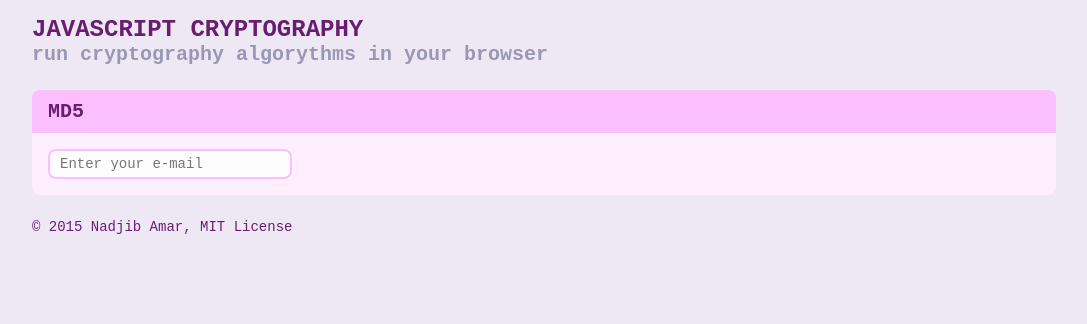
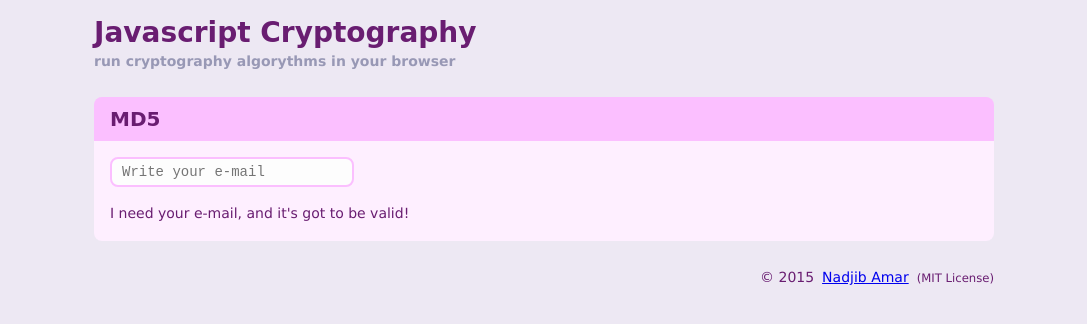
Before and after one commit to ebabel-eu/js-cryptography, a website: page src/index.html in a window 1280 px wide. Shown: the whole page, without its empty margins (96-1183 px from the left). Drawn offline with nearby package versions, Linux system fonts and the light colour scheme; files that its build step writes are made by us from their sources.

Commit message:
refactoring style and js code

```diff
--- a/src/css/default.css
+++ b/src/css/default.css
@@ -2,30 +2,37 @@ body {
     background-color: #EDE8F3;
     color: #691D71;
     font-size: 14px;
-    font-family: 'Courier New', monospace;
+    font-family: 'Lucida Grande', 'Segoe UI', 'Droid Sans', Verdana, Arial, sans-serif;
     margin: 16px;
     padding: 0;
 }
 
 header, section, footer {
-    max-width: 1024px;
+    max-width: 900px;
     margin: 0 auto 24px;
 }
 
-h1, h2, h3, h4, h5, h6, p {
+footer {
+    text-align: right;
+}
+
+h1, h2, h3, h4, h5, h6 {
+    font-family: 'French Script MT', 'Tempus Sans ITC', 'Bradley Hand ITC', cursive;
     margin: 0 0 .5em;
 }
 
 h1 {
-    font-size: 24px;
-    text-transform: uppercase;
+    font-size: 28px;
+    text-transform: capitalize;
 }
 
 h1 small {
+    font-family: 'Lucida Grande', 'Segoe UI', 'Droid Sans', Verdana, Arial, sans-serif;
     display: block;
-    font-size: 20px;
+    font-size: 14px;
     color: #9898B5;
     text-transform: lowercase;
+    line-height: 24px
 }
 
 h2 {
@@ -34,6 +41,29 @@ h2 {
 
 h3 {
     font-size: 18px;
+}
+
+p {
+    margin: 0 0 14px;
+    line-height: 24px;
+}
+
+a {
+    padding: 0 .25em;
+}
+
+a:hover,
+a:active {
+    text-decoration: none;
+}
+
+a:hover {
+    background-color: #FBBFFF;
+}
+
+a:active {
+    color: #FBBFFF;
+    background-color: #691D71;
 }
 
 section h2 {
@@ -53,13 +83,14 @@ form {
 
 fieldset {
     border: 0;
-    padding: 16px;
+    padding: 16px 16px 2px;
     margin: 0;
 }
 
 input {
     font-family: 'Courier New', monospace;
     background-color: #FDFDFD;
+    margin: 0 0 1em;
     padding: 5px 10px;
     font-size: 14px;
     color: #BB00C7;
@@ -70,10 +101,11 @@ input {
 }
 
 em {
-    font-weight: bold;
-    padding: 0 .5em;
-    background-color: #FF74FF;
+    padding: .2em .75em;
+    background-color: #FBBFFF;
     font-style: normal;
+    border-radius: 16px;
+    margin-right: .25em;
 }
 
 .ng-dirty.ng-invalid {
--- a/src/index.html
+++ b/src/index.html
@@ -15,20 +15,25 @@
         <section>
             <h2>MD5</h2>
 
-            <form ng-controller="Md5Controller">
+            <form ng-controller="Md5Controller as md5Ctrl" name="md5Form">
                 <fieldset>
-                    <label>
-                        <input type="email" placeholder="Enter your e-mail"
-                            ng-model="email.text" required
-                            ng-change="setHash(email)">
-                        <span ng-show="email.text && email.hash"><em>{{email.hash}}</em> is the MD5 hash of {{email.text}}.</span>
-                    </label>
+                    <input
+                        type="email"
+                        placeholder="Write your e-mail"
+                        required
+                        ng-model="email.text"
+                        ng-change="md5Ctrl.setHash(email)"
+                        ng-model-options="{ debounce: 350 }">
+
+                    <p ng-show="email.text && email.hash"><em>{{email.hash}}</em> totally hashes your {{email.text}} awesome e-mail!</p>
+
+                    <p ng-show="!md5Form.$valid">I need your e-mail, and it's got to be valid!</p>
                 </fieldset>
             </form>
         </section>
 
         <footer>
-            <p>&copy; 2015 Nadjib Amar, MIT License</p>
+            <p>&copy; 2015 <a href="http://ebabel.eu">Nadjib Amar</a> <small>(MIT License)</small></p>
         </footer>
 
         <script src="js/scripts.js"></script>
--- a/src/js/scripts/controllers/Md5Controller.js
+++ b/src/js/scripts/controllers/Md5Controller.js
@@ -9,7 +9,7 @@ angular
         // MD5 Controller.
         function Md5Controller ($scope, Hash) {
 
-            $scope.setHash = function (toUpdate) {
+            this.setHash = function (toUpdate) {
                 toUpdate.hash = Hash.get(toUpdate.text);
             };
 
--- a/src/robots.txt
+++ b/src/robots.txt
@@ -1,2 +1,2 @@
 User-agent: *
-Disallow: /
+Allow: js-cryptography/
```
Also changed, not shown: README.md.
